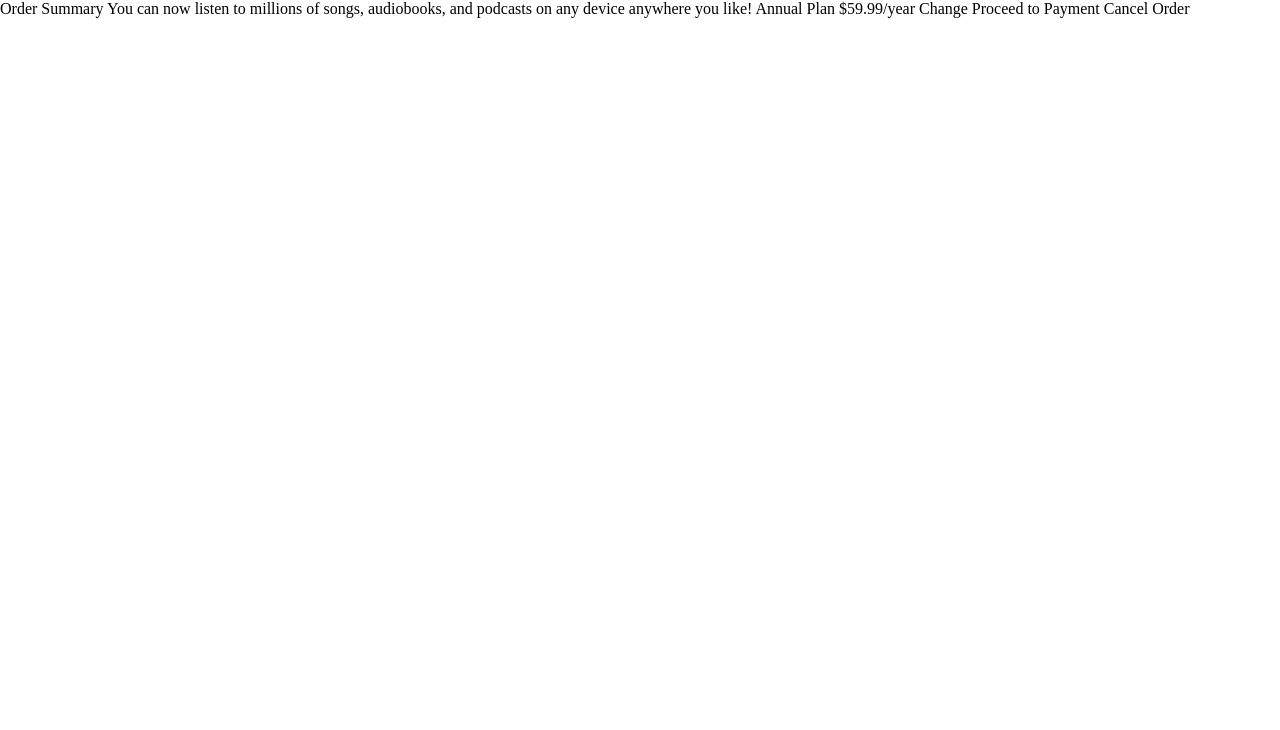
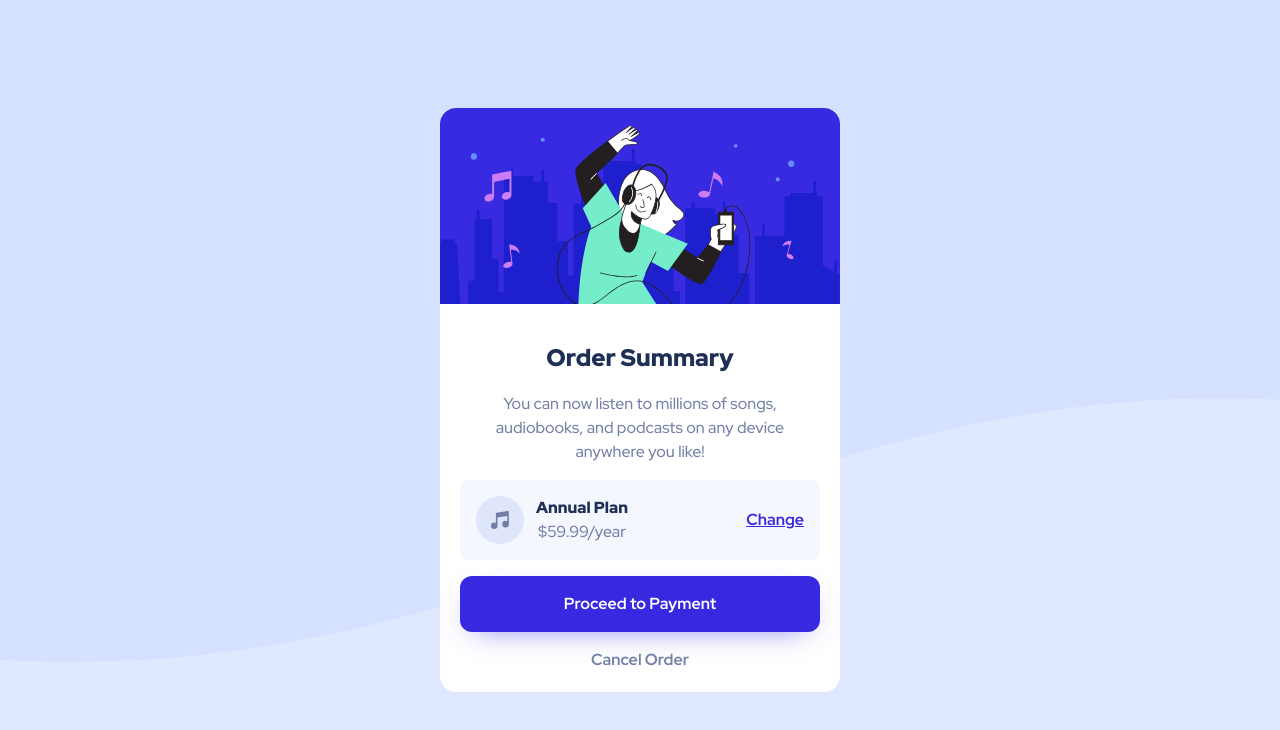
Before and after one commit to Dharmik48/fem-order-summary-component, a plain HTML site: page index.html in a window 1280 px wide. Drawn offline with Linux system fonts and the light colour scheme.

Commit message:
got to look like in the design

```diff
--- a/index.html
+++ b/index.html
@@ -25,8 +25,35 @@
 		<title>Frontend Mentor | Order summary card</title>
 	</head>
 	<body>
-		Order Summary You can now listen to millions of songs, audiobooks, and
-		podcasts on any device anywhere you like! Annual Plan $59.99/year Change
-		Proceed to Payment Cancel Order
+		<main class="card">
+			<div class="card__img">
+				<img src="./images/illustration-hero.svg" alt="illustration image" />
+			</div>
+			<div class="card__bottom">
+				<h2 class="card__title">Order Summary</h2>
+				<p class="card__description">
+					You can now listen to millions of songs, audiobooks, and podcasts on
+					any device anywhere you like!
+				</p>
+				<div class="card__plan">
+					<div class="card__plan-left">
+						<div class="card__music-icon">
+							<img src="./images/icon-music.svg" alt="music note icon" />
+						</div>
+						<div class="card__selected-plan">
+							<h4 class="card__selected-plan__title">Annual Plan</h4>
+							<p class="card__selected-plan__price">$59.99/year</p>
+						</div>
+					</div>
+					<div class="card__change-plan">
+						<a class="card__change-plan__text" href="$">Change</a>
+					</div>
+				</div>
+				<form class="card__payment">
+					<a href="#" class="card__proceed-payment">Proceed to Payment</a>
+					<a href="#" class="card__cancel-payment">Cancel Order</a>
+				</form>
+			</div>
+		</main>
 	</body>
 </html>
--- a/styles.css
+++ b/styles.css
@@ -42,3 +42,127 @@ button {
 a {
 	text-decoration: none;
 }
+
+/* BODY */
+
+body {
+	display: grid;
+	place-items: center;
+
+	padding: 0.75rem;
+	height: 100vh;
+
+	color: hsl(var(--clr-desaturated-blue));
+	font-family: var(--ff-red-hat);
+	line-height: 1.5;
+	text-align: center;
+	background: url('./images/pattern-background-mobile.svg') no-repeat top,
+		hsl(var(--clr-pale-blue));
+	background-size: contain;
+}
+
+/* THE card */
+
+main {
+	display: flex;
+	flex-direction: column;
+	align-items: center;
+	gap: 1rem;
+
+	max-width: 25rem;
+
+	background-color: hsl(0, 0%, 100%);
+	border-radius: 1rem;
+	overflow: hidden;
+}
+
+.card__bottom {
+	display: flex;
+	flex-direction: column;
+	align-items: center;
+	gap: 1rem;
+
+	padding: 1.25rem;
+}
+
+.card__title {
+	color: hsl(var(--clr-dark-blue));
+	font-weight: 900;
+}
+
+.card__plan {
+	display: flex;
+	align-items: center;
+	justify-content: space-between;
+
+	padding: 1em;
+	width: 100%;
+
+	background: hsl(var(--clr-very-pale-blue));
+	border-radius: 0.5em;
+}
+
+.card__plan-left {
+	display: flex;
+	gap: 0.75em;
+}
+
+.card__selected-plan__title {
+	color: hsl(var(--clr-dark-blue));
+	font-weight: 900;
+}
+
+.card__change-plan__text {
+	color: hsl(var(--clr-bright-blue));
+	font-weight: 700;
+	text-decoration: underline;
+	transition: opacity 150ms ease-in, text-decoration 150ms ease-in;
+}
+
+.card__change-plan__text:hover,
+.card__change-plan__text:focus {
+	opacity: 0.7;
+	text-decoration: none;
+	outline: none;
+}
+
+.card__payment {
+	display: flex;
+	align-items: center;
+	flex-direction: column;
+	gap: 1rem;
+
+	width: 100%;
+}
+
+.card__proceed-payment {
+	padding: 1em;
+	width: 100%;
+
+	font-weight: 700;
+	color: hsl(0, 0%, 100%);
+	background-color: hsl(var(--clr-bright-blue));
+	border-radius: 0.75em;
+	transition: opacity 150ms ease-in;
+	box-shadow: 0px 10px 30px -15px hsl(var(--clr-bright-blue) / 0.7);
+	-webkit-box-shadow: 0px 10px 30px -15px hsl(var(--clr-bright-blue) / 0.7);
+	-moz-box-shadow: 0px 10px 30px -15px hsl(var(--clr-bright-blue) / 0.7);
+}
+
+.card__proceed-payment:hover,
+.card__proceed-payment:focus {
+	opacity: 0.7;
+	outline: none;
+}
+
+.card__cancel-payment {
+	font-weight: 700;
+	color: inherit;
+	transition: color 150ms ease-in;
+}
+
+.card__cancel-payment:hover,
+.card__cancel-payment:focus {
+	color: hsl(var(--clr-dark-blue));
+	outline: none;
+}
```
